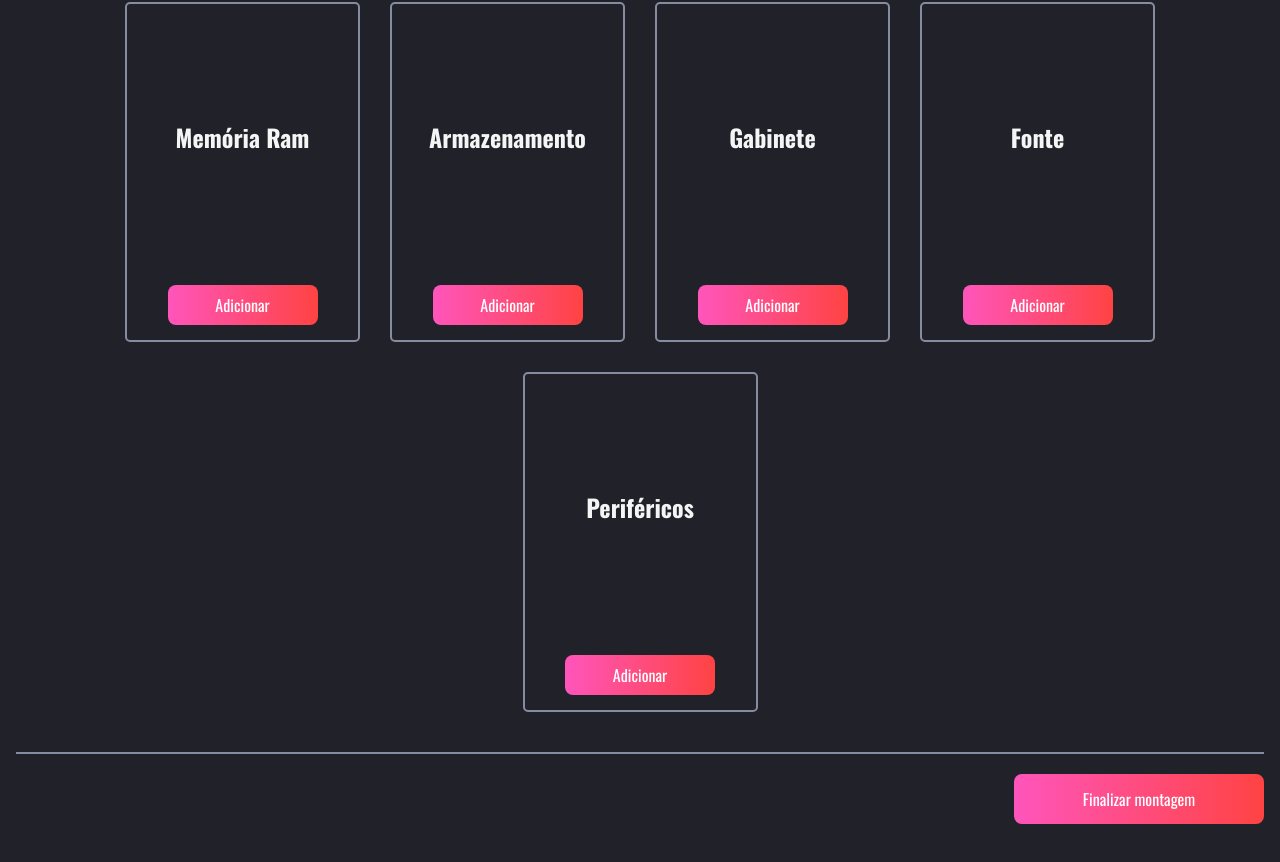
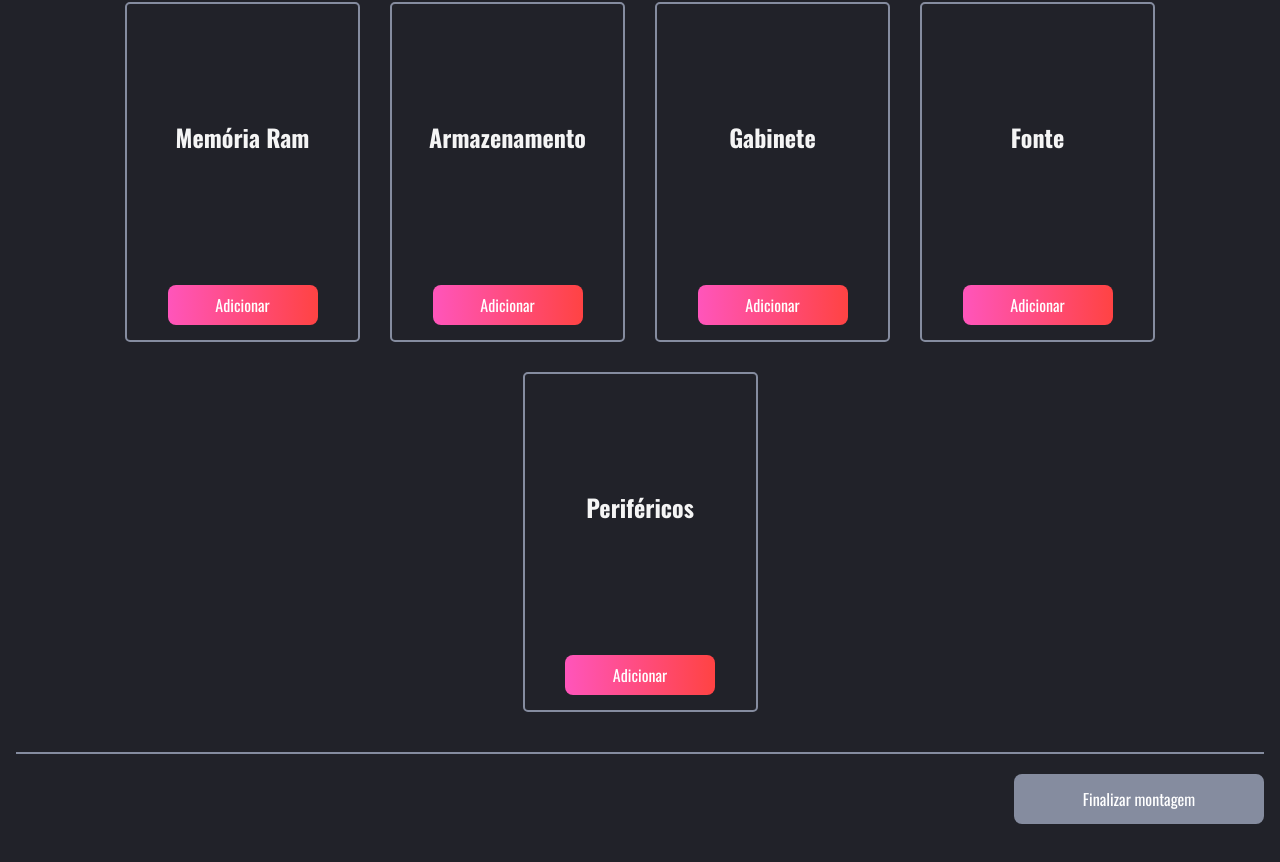
Before and after one commit to igormgg/pc-builder-capstone-q2, a React (Create React App) app: page /build in a window 1280 px wide. Shown: the part 766-1628 px from the top of the page. Built offline with nearby package versions, Linux system fonts and the light colour scheme.

Commit message:
feat: disabled checkout button if no products were selected

```diff
--- a/src/components/Button/index.jsx
+++ b/src/components/Button/index.jsx
@@ -1,8 +1,14 @@
 import { StyledButton } from "./styles";
 
-export const Button = ({ children, variant, size, ...rest }) => {
+export const Button = ({
+  children,
+  variant,
+  size,
+  disabled = false,
+  ...rest
+}) => {
   return (
-    <StyledButton variant={variant} size={size} {...rest}>
+    <StyledButton variant={variant} disabled={disabled} size={size} {...rest}>
       {children}
     </StyledButton>
   );
--- a/src/components/Button/styles.js
+++ b/src/components/Button/styles.js
@@ -23,7 +23,6 @@ export const StyledButton = styled.button`
     ${(props) => props.size === "us" && { width: "80px", height: "40px" }}
 
 
-
   :hover {
     ${(props) =>
       props.variant === "outlined"
@@ -34,4 +33,10 @@ export const StyledButton = styled.button`
       background-origin: border-box;
       background-clip: content-box, border-box;`}
   }
+
+  ${(props) =>
+    props.disabled && {
+      pointerEvents: "none",
+      background: "var(--gray2)",
+    }}
 `;
--- a/src/pages/Build/index.jsx
+++ b/src/pages/Build/index.jsx
@@ -25,6 +25,7 @@ const Build = () => {
     buildWatts,
     buildCheckout,
     checkErrors,
+    buildProducts,
   } = useBuild();
   const { isOpen, handleOpenModal } = useModal();
 
@@ -205,7 +206,11 @@ const Build = () => {
           )}
         </ContainerMain>
         <ContainerFooter>
-          <Button size="md" onClick={() => buildCheckout()}>
+          <Button
+            size="md"
+            disabled={!buildProducts.length}
+            onClick={() => buildCheckout()}
+          >
             Finalizar montagem
           </Button>
         </ContainerFooter>
--- a/src/providers/build/index.js
+++ b/src/providers/build/index.js
@@ -296,6 +296,7 @@ export const BuildProvider = ({ children }) => {
         buildTotal,
         buildCheckout,
         checkErrors,
+        buildProducts,
       }}
     >
       {children}
```
